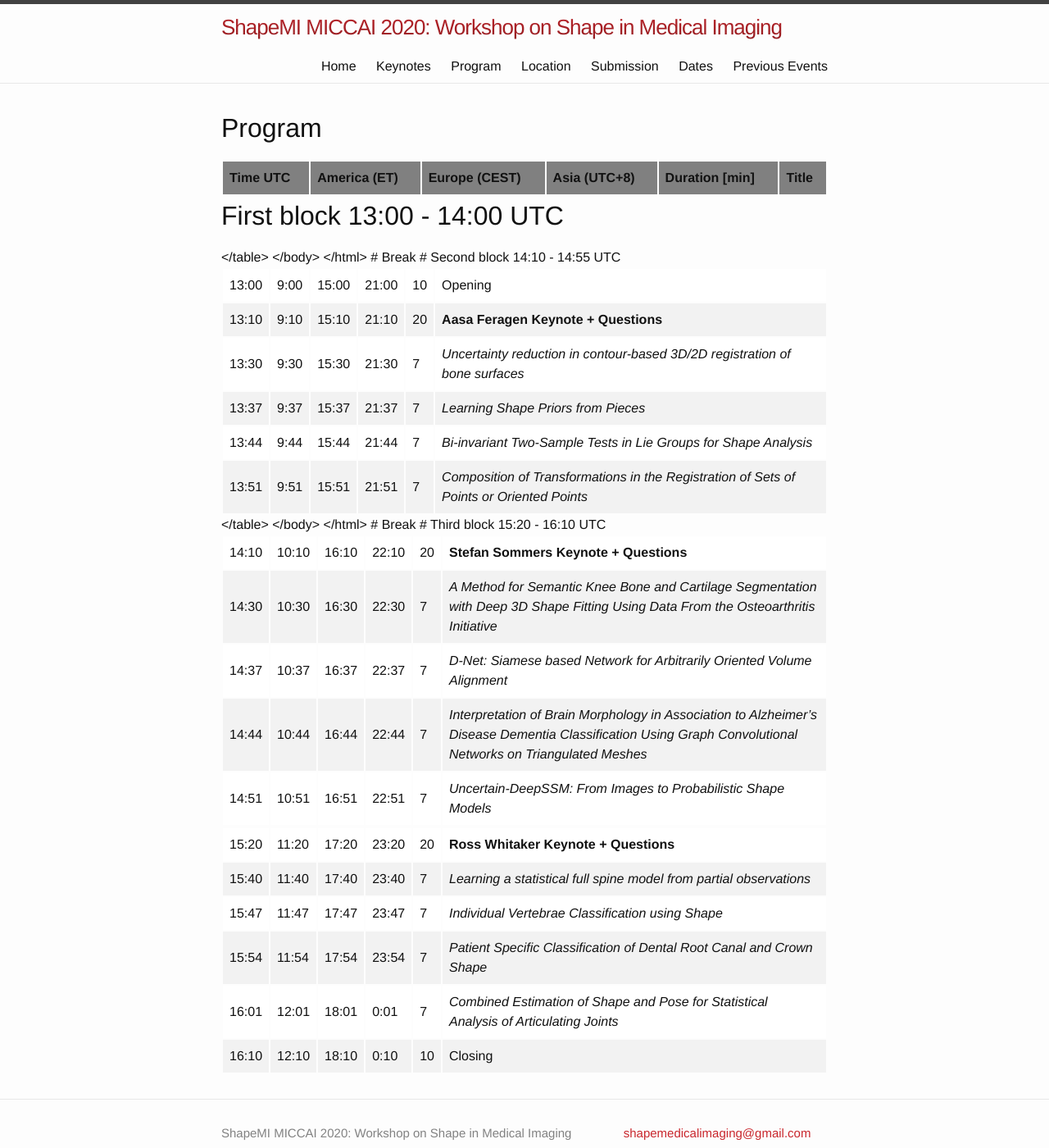
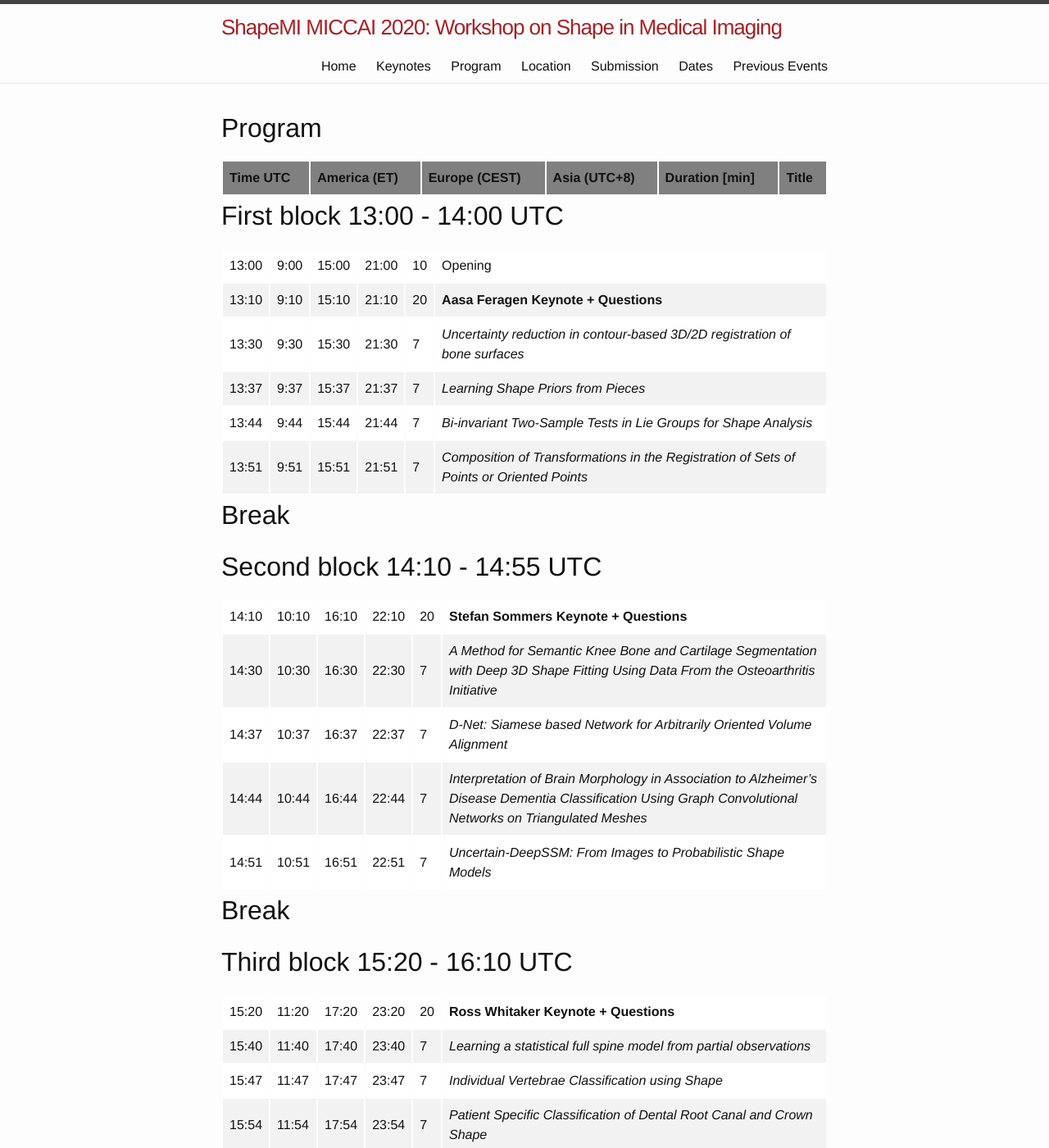
Before and after one commit to shapemi/shapemi2020, a Jekyll site: the page built from program/index.md, in a window 1280 px wide and 1400 px high. Shown: the whole window at 82% size. Built offline with Jekyll 4.4.1, drawn with Linux system fonts in a browser that asks for light colours.

Commit message:
BUG: Program corrections

```diff
--- a/program/index.md
+++ b/program/index.md
@@ -36,13 +36,8 @@
 </tr>
 </thead>
 </table>
-</body>
-</html>
 
-# First block 13:00 - 14:00 UTC
-
-<html>
-<body>
+<h1>First block 13:00 - 14:00 UTC</h1>
 
 <table>
 <tbody style="border:10px solid black; background:white">
@@ -94,17 +89,12 @@
 <td>7</td>
 <td><i>Composition of Transformations in the Registration of Sets of Points or Oriented Points</i></td>
 </tr>
-<tbody>
+</tbody>
 </table>
-</body>
-</html>
 
-# Break
+<h1>Break</h1>
+<h1>Second block 14:10 - 14:55 UTC</h1>
 
-# Second block 14:10 - 14:55 UTC
-
-<html>
-<body>
 <table>
 <tbody style="border:10px solid black; background:white">
 <tr>
@@ -147,19 +137,11 @@
 <td>7</td>
 <td><i>Uncertain-DeepSSM: From Images to Probabilistic Shape Models</i></td>
 </tr>
+</tbody>
 </table>
-</tbody>
 
-</body>
-</html>
-
-# Break
-
-# Third block 15:20 - 16:10 UTC
-
-
-<html>
-<body>
+<h1>Break</h1>
+<h1>Third block 15:20 - 16:10 UTC</h1>
 
 <table>
 <tbody style="border:10px solid black; background:white">
```
